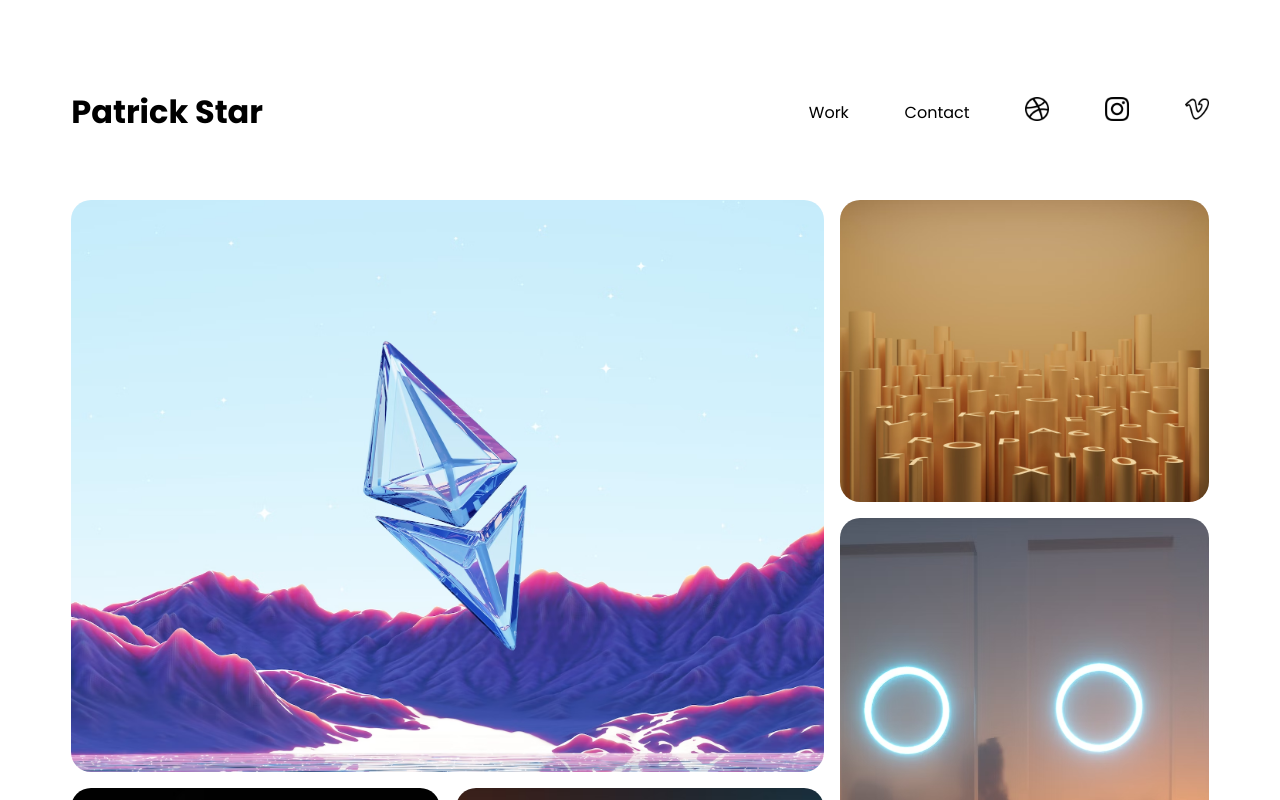
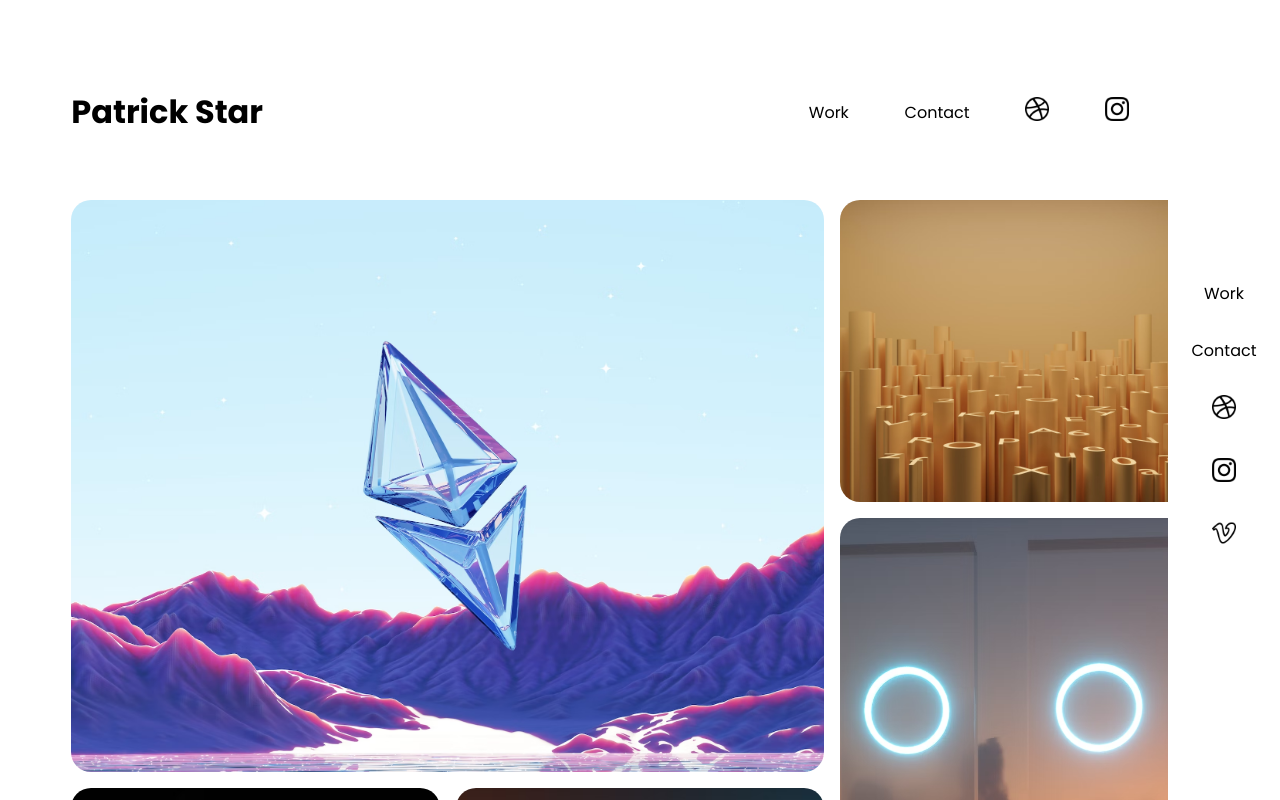
Before and after one commit to Xavier-Hsiao/3d-artist-portfolio, a plain HTML site: page index.html in a window 1280 px wide. Shown: the top 800 px of the page. Drawn offline with Linux system fonts and the light colour scheme.

Commit message:
Build: add right-side navbar

```diff
--- a/index.css
+++ b/index.css
@@ -152,6 +152,36 @@ body {
   padding: 44px;
 }
 
+/* Mobile side navbar */
+.mobile-nav {
+  position: fixed;
+  z-index: 2;
+  top: 0;
+  right: 0;
+  display: flex;
+  flex-direction: column;
+  justify-content: center;
+  align-items: center;
+  width: 80px;
+  height: 100vh;
+  padding: 16px;
+  background-color: #fff;
+}
+
+.mobile-nav img {
+  width: 24px;
+  height: 24px;
+}
+
+.mobile-nav a {
+  margin: 16px 0;
+  text-decoration: none;
+  color: #000;
+}
+.mobile-nav a:hover {
+  text-decoration: underline;
+}
+
 @media only screen and (max-width: 1100px) {
   .container {
     max-width: 100%;
--- a/index.html
+++ b/index.html
@@ -39,6 +39,20 @@
           <div class="bar3"></div>
         </div>
       </header>
+      <!-- Mobile side navbar -->
+      <nav class="mobile-nav">
+        <a href="#work" class="nav-link">Work</a>
+        <a href="#contact" class="nav-link">Contact</a>
+        <a href="#dribble" class="nav-link">
+          <img src="images/dribble_icon.png" alt="dribble-icon" />
+        </a>
+        <a href="#instagram" class="nav-link">
+          <img src="images/insta_icon.png" alt="instagram-icon" />
+        </a>
+        <a href="#v" class="nav-link">
+          <img src="images/v_icon.png" alt="v-icon" />
+        </a>
+      </nav>
       <div class="project-grid">
         <div class="project" id="eth">
           <img src="images/eth.avif" alt="eth project preview" />
```
